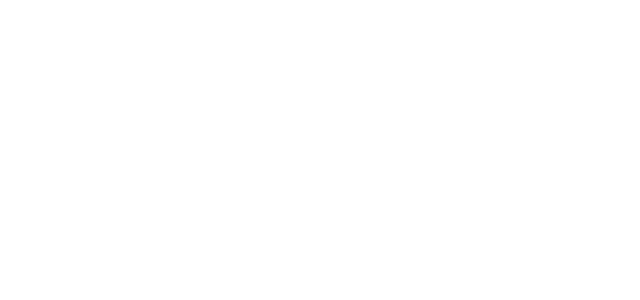
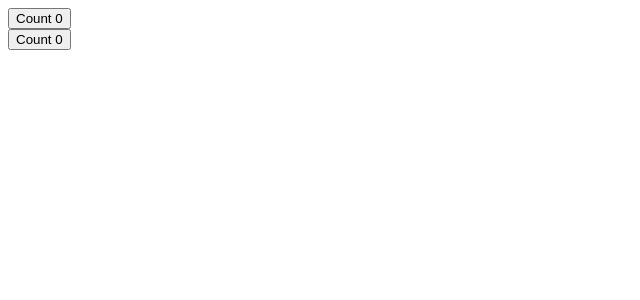
Before and after one commit to SaqibSattar/learning-react-hooks, a React (Vite) app: page / in a window 1280 px wide. Shown: the top 300 px of the page, without its empty margins (0-640 px from the left). Built offline with nearby package versions, Linux system fonts and the light colour scheme.

Commit message:
implement useState Hook

```diff
--- a/src/App.jsx
+++ b/src/App.jsx
@@ -1,9 +1,13 @@
 import './App.css'
+import ClassCounter from './components/ClassCounter'
+import HookCounter from './components/HookCounter'
 
 function App() {
 
   return (
     <>
+    <ClassCounter />
+    <HookCounter />
     </>
   )
 }
--- /dev/null
+++ b/src/components/ClassCounter.jsx
@@ -0,0 +1,25 @@
+import React, { Component } from "react";
+
+class ClassCounter extends Component {
+  constructor(props) {
+    super(props);
+
+    this.state = {
+      count: 0,
+    };
+  }
+
+  incrementCount = () => {
+    this.setState({ count: this.state.count + 1 });
+  };
+  render() {
+    const { count } = this.state;
+    return (
+      <div>
+        <button onClick={this.incrementCount}>Count {count}</button>
+      </div>
+    );
+  }
+}
+
+export default ClassCounter;
--- /dev/null
+++ b/src/components/HookCounter.jsx
@@ -0,0 +1,19 @@
+import React, { useState } from "react";
+
+const HookCounter = () => {
+  const [count, setCount] = useState(0);
+
+  return (
+    <div>
+      <button
+        onClick={() => {
+          setCount(count + 1);
+        }}
+      >
+        Count {count}
+      </button>
+    </div>
+  );
+};
+
+export default HookCounter;
```
